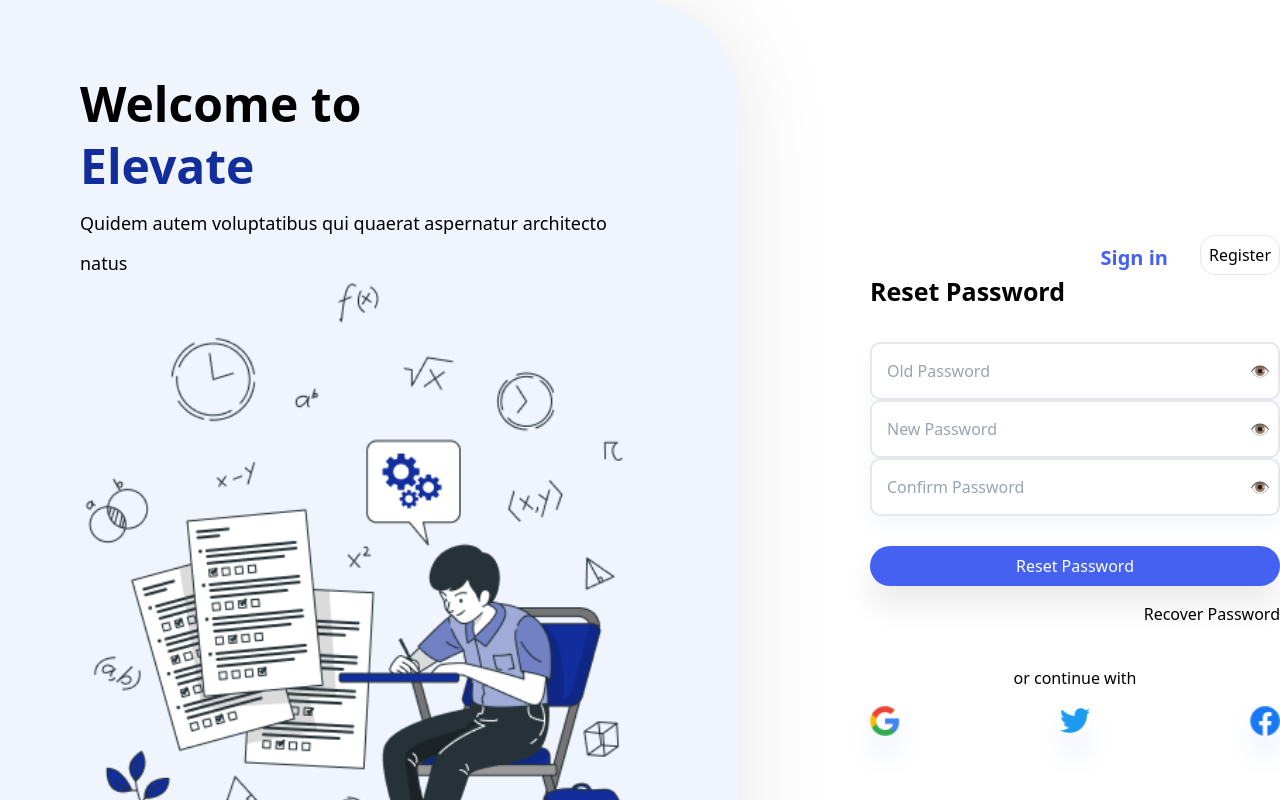
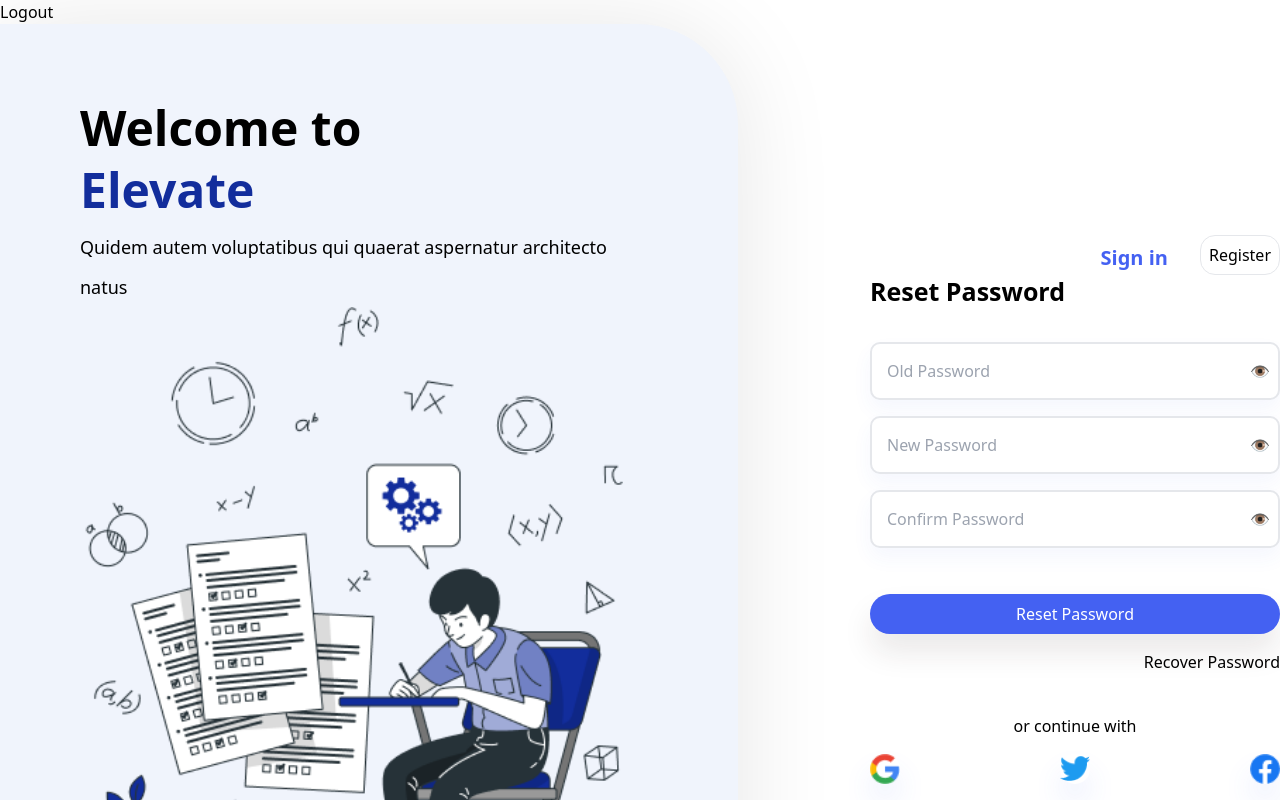
Before and after one commit to samergoda/online-exam-next, a Next.js app: page /auth/resetPassword in a window 1280 px wide. Shown: the top 800 px of the page. Built offline with nearby package versions, Linux system fonts and the light colour scheme; no server answers.

Commit message:
add logout

```diff
--- /dev/null
+++ b/app/_coponents/Logout.js
@@ -0,0 +1,47 @@
+'use client';
+import { useRouter } from 'next/navigation';
+import { useSession, signOut } from 'next-auth/react';
+
+export default function Logout() {
+  const { data } = useSession();
+  const token = data?.token;
+  const router = useRouter();
+  console.log('token', token);
+
+  async function handleLogout() {
+    try {
+      const response = await fetch(
+        'https://exam.elevateegy.com/api/v1/auth/logout',
+        {
+          method: 'GET',
+          headers: {
+            token,
+            'Content-Type': 'application/json',
+          },
+        }
+      );
+      const result = await response.json();
+      console.log(result);
+
+      if (!response.ok) {
+        throw new Error('Failed to logout. Please try again.');
+      }
+
+      console.log('Logout successful');
+
+      // Clear cookies
+      document.cookie = 'token=; Max-Age=0; Path=/; SameSite=Lax;'; // Clear specific token cookie
+      document.cookie = 'next-auth.session-token=; Max-Age=0; Path=/;'; // Clear NextAuth session cookie (if used)
+
+      // Sign out from NextAuth (clears session)
+      await signOut({ redirect: false });
+
+      // Redirect to login page
+      router.push('/auth/login');
+    } catch (error) {
+      console.error('Error during logout:', error.message);
+    }
+  }
+
+  return <button onClick={handleLogout}>Logout</button>;
+}
--- a/app/api/auth/[...nextauth]/route.js
+++ b/app/api/auth/[...nextauth]/route.js
@@ -38,9 +38,9 @@ const handler = NextAuth({
         );
 
         const user = await response.json();
-
+console.log('user from credintials ',user)
         if (!response.ok || !user) {
-          throw new Error('Invalid your email');
+          throw new Error(user.message);
         }
         console.log('user', {token:user.token,...user.user});
 
--- a/app/auth/login/page.jsx
+++ b/app/auth/login/page.jsx
@@ -5,7 +5,7 @@ import Input from '@/app/_coponents/Input';
 import { signIn, useSession } from 'next-auth/react';
 import Link from 'next/link';
 import { useRouter } from 'next/navigation';
-import { useState } from 'react';
+import { useEffect, useState } from 'react';
 
 function Page() {
   const [email, setEmail] = useState('');
@@ -15,9 +15,13 @@ function Page() {
   const router = useRouter();
   const { data } = useSession();
 
-  console.log('session data', data);
+  // console.log('session data', data);
 
-  if (data)router.push('/')
+  useEffect(() => {
+    if (data) {
+      router.push('/'); // Redirect if the user is already authenticated
+    }
+  }, [data, router]);
 
   const handleSubmit = async (e) => {
     setloading(true);
--- a/app/auth/resetPassword/page.jsx
+++ b/app/auth/resetPassword/page.jsx
@@ -60,7 +60,7 @@ function Page() {
     <div>
       <h2 className="font-bold text-[25px] mb-[31px]">Reset Password</h2>
       <div className="flex flex-col gap-4">
-        <form onSubmit={handleResetPassword}>
+        <form onSubmit={handleResetPassword} className='flex flex-col gap-4'>
           <Input
             type="password"
             placeholder="Old Password"
@@ -84,7 +84,7 @@ function Page() {
           />
           <Button type="submit">Reset Password</Button>
         </form>
-        {error && <p className="text-red-500 text-sm">{error}</p>}
+        {error && <p className="text-red-500 text-sm max-w-[400px]">{error}</p>}
         {success && <p className="text-green-500 text-sm">{success}</p>}
         <div className="text-end">
           <Link href="/auth/forgetPassword">Recover Password</Link>
--- a/app/auth/signup/page.jsx
+++ b/app/auth/signup/page.jsx
@@ -14,8 +14,8 @@ function Page() {
 
   // console.log('session data from sign up', data);
   useEffect(() => {
-    if (data) router.push('/')
-  }, [data]);
+    if (data) router.push('/');
+  }, [data, router]);
   const [formData, setFormData] = useState({
     username: '',
     firstName: '',
@@ -27,7 +27,7 @@ function Page() {
   });
 
   const [errorMessage, setErrorMessage] = useState(null);
-const [success,setSuccess] = useState(false)
+  const [success, setSuccess] = useState(false);
   const handleChange = (e) => {
     const { name, value } = e.target;
 
@@ -68,14 +68,14 @@ const [success,setSuccess] = useState(false)
           body: JSON.stringify(formData),
         }
       );
-      console.log('response sign up', response);
+      // console.log('response sign up', response);
       setLoading(false);
 
       if (!response.ok) {
         const errorData = await response.json();
         throw new Error(errorData.message || 'Signup failed');
-      }else{
-        setSuccess(true)
+      } else {
+        setSuccess(true);
       }
     } catch (error) {
       setErrorMessage(error.message);
@@ -123,8 +123,12 @@ const [success,setSuccess] = useState(false)
           value={formData.rePassword}
         />
 
-        {errorMessage && !success && <p className='text-red-500'>{errorMessage}</p>}
-{success &&!errorMessage&& <p className=' text-green-600'>you are was sign up</p>}
+        {errorMessage && !success && (
+          <p className='text-red-500'>{errorMessage}</p>
+        )}
+        {success && !errorMessage && (
+          <p className=' text-green-600'>you are was sign up</p>
+        )}
         <div className='text-center'>
           <Link href='/auth/signin' className='text-[#122D9C]'>
             Already have an account?
--- a/app/layout.js
+++ b/app/layout.js
@@ -1,6 +1,7 @@
 import localFont from "next/font/local";
 import "./globals.css";
 import AuthProvider from "@/context/Authprovider";
+import Logout from "./_coponents/Logout";
 
 const geistSans = localFont({
   src: "./fonts/GeistVF.woff",
@@ -24,7 +25,9 @@ export default function RootLayout({ children }) {
       <body
         className={`${geistSans.variable} ${geistMono.variable} antialiased`}
       >
-             <AuthProvider>{children}</AuthProvider>
+             <AuthProvider>
+        <Logout />
+              {children}</AuthProvider>
       </body>
     </html>
   );
--- a/middleware.js
+++ b/middleware.js
@@ -7,7 +7,7 @@ export default async function middleware(request) {
     req: request,
     secret: process.env.NEXTAUTH_SECRET,
   });
-  console.log('token from middleware', nextToken);
+  // console.log('token from middleware', nextToken);
 
   // authnicate
   if (!token) return NextResponse.rewrite(new URL('/auth/login', request.url));
```
